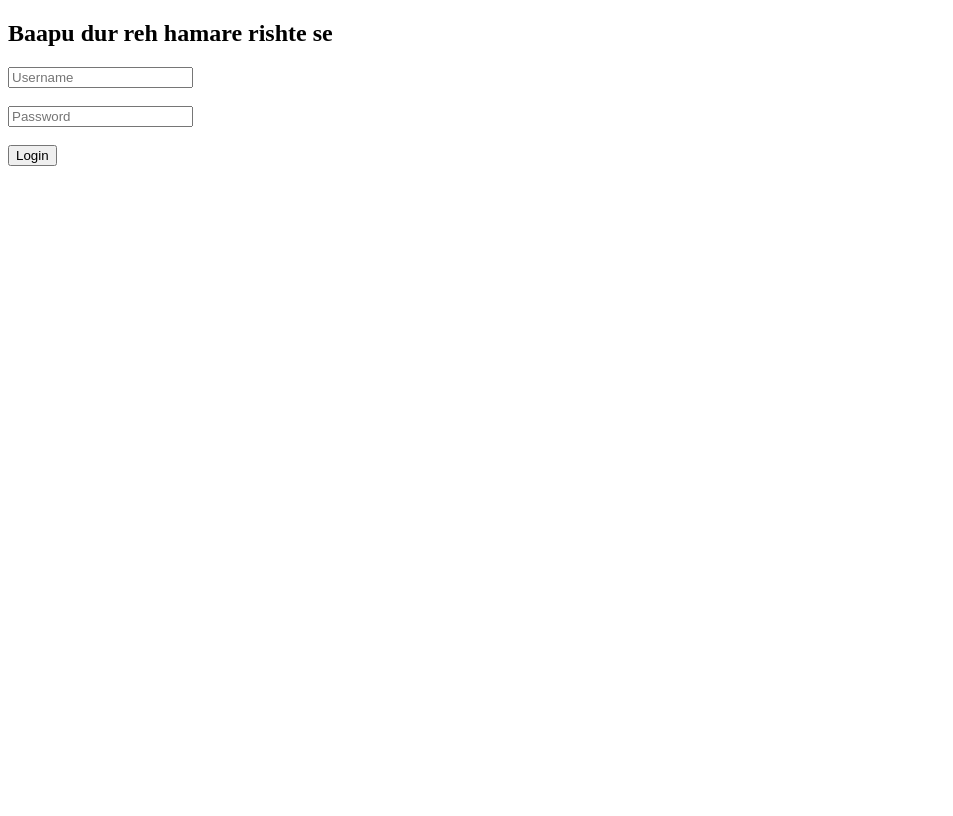
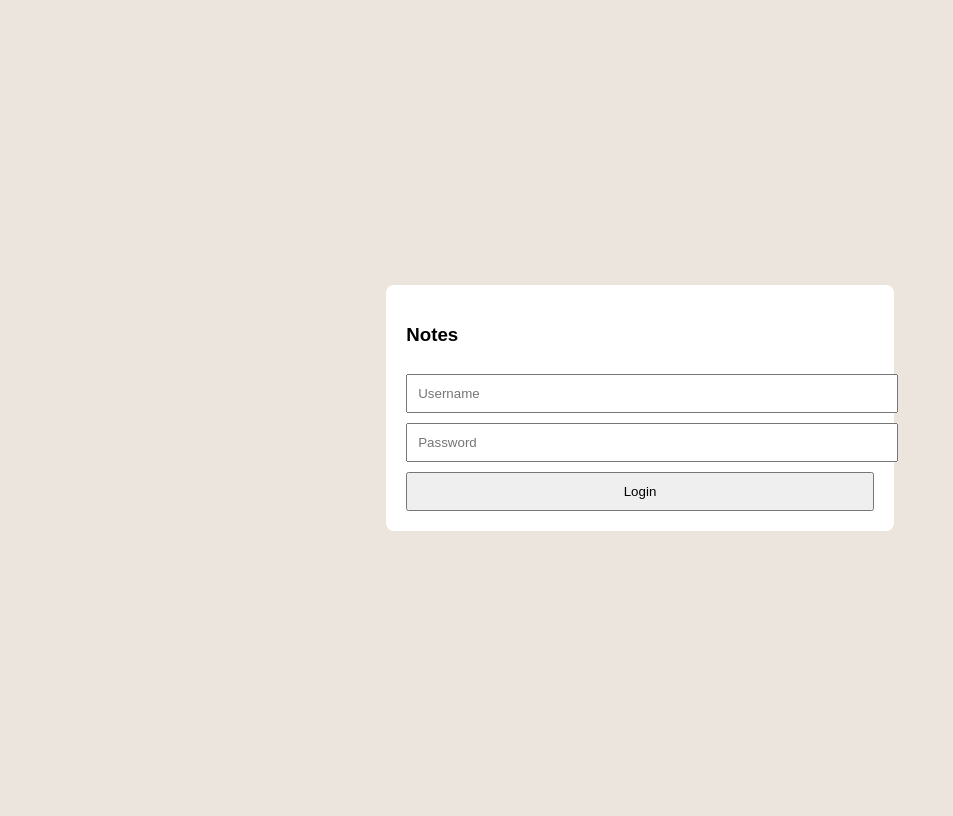
Before and after one commit to Phantom2031/private-chat, a Flask app: page / in a window 1280 px wide. Shown: the whole page, without its empty margins (0-953 px from the left). Before the commit the page ends 166 px from the top, so only its background shows below. Run offline with Flask 3, Linux system fonts and the light colour scheme.

Commit message:
Update index.html

```diff
--- a/templates/index.html
+++ b/templates/index.html
@@ -1,14 +1,35 @@
 <!DOCTYPE html>
 <html>
 <head>
-    <title>Notes</title>
+<meta name="viewport" content="width=device-width, initial-scale=1.0">
+<title>Notes</title>
+<style>
+body {
+    font-family: Arial;
+    background: #ece5dd;
+    display: flex;
+    justify-content: center;
+    align-items: center;
+    height: 100vh;
+}
+form {
+    background: white;
+    padding: 20px;
+    border-radius: 8px;
+}
+input, button {
+    width: 100%;
+    padding: 10px;
+    margin-top: 10px;
+}
+</style>
 </head>
 <body>
-    <h2>Baapu dur reh hamare rishte se</h2>
-    <form method="post">
-        <input name="username" placeholder="Username" required><br><br>
-        <input name="password" type="password" placeholder="Password" required><br><br>
-        <button type="submit">Login</button>
-    </form>
+<form method="post">
+    <h3>Notes</h3>
+    <input name="username" placeholder="Username" required>
+    <input name="password" type="password" placeholder="Password" required>
+    <button>Login</button>
+</form>
 </body>
 </html>
```
